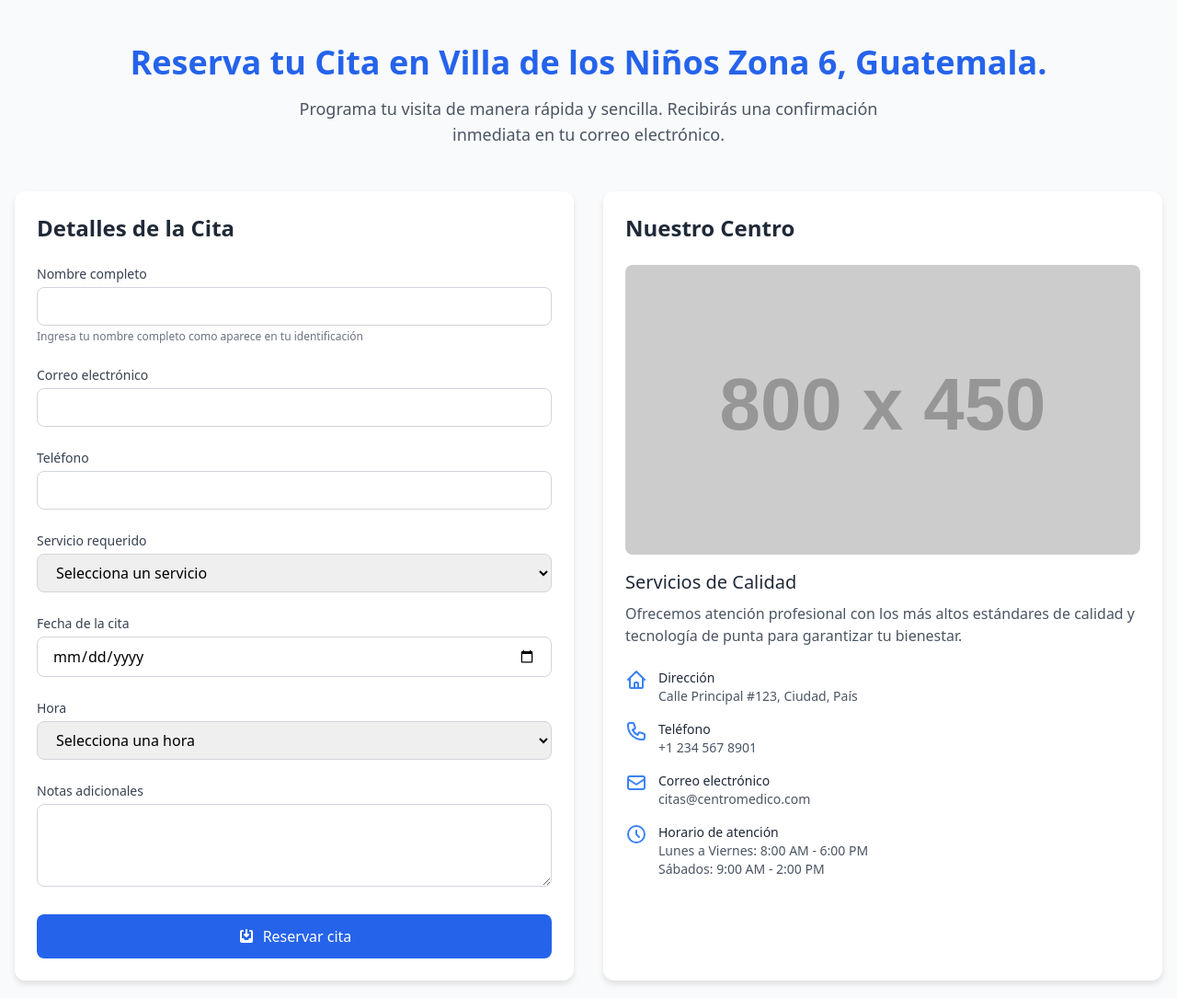
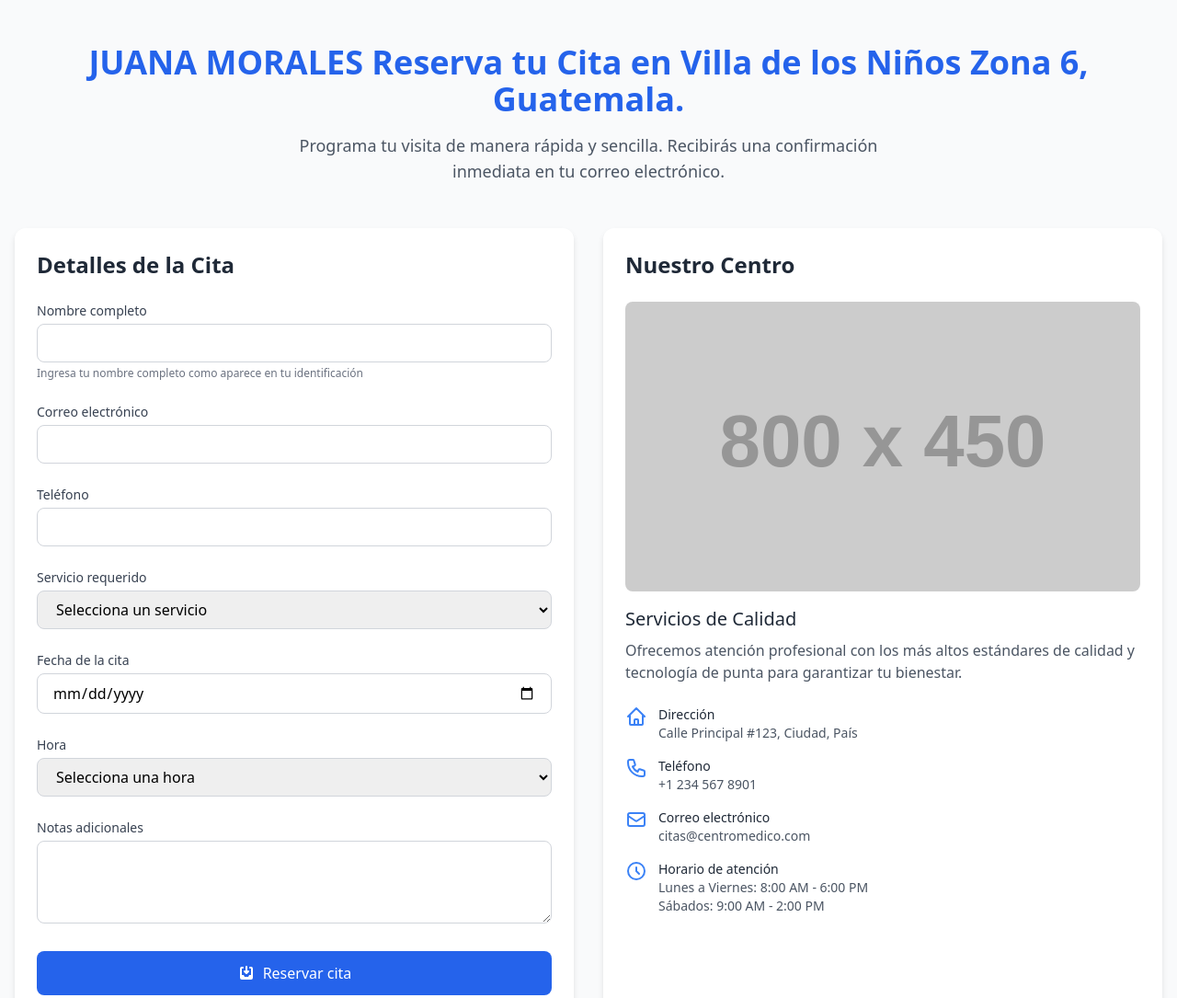
Before and after one commit to JJMG-737/mipaginajohn, a plain HTML site: page index.html in a window 1280 px wide. Shown: the top 1085 px of the page at 92% size. Drawn offline with nearby package versions, Linux system fonts and the light colour scheme; placeholder pictures from the web are drawn by us.

Commit message:
Update index.html

```diff
--- a/index.html
+++ b/index.html
@@ -53,7 +53,7 @@
         <!-- Header -->
         <header class="text-center mb-12 fade-in">
             <h1 class="text-4xl font-bold text-blue-600 mb-4">
-                Reserva tu Cita en Villa de los Niños Zona 6, Guatemala.
+                JUANA MORALES  Reserva tu Cita en Villa de los Niños Zona 6, Guatemala.
             </h1>
             <p class="text-lg text-gray-600 max-w-2xl mx-auto">
                 Programa tu visita de manera rápida y sencilla. Recibirás una confirmación inmediata en tu correo electrónico.
```
